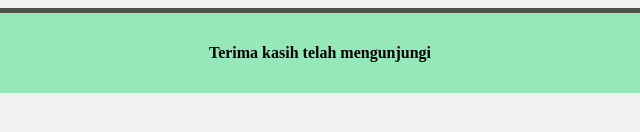
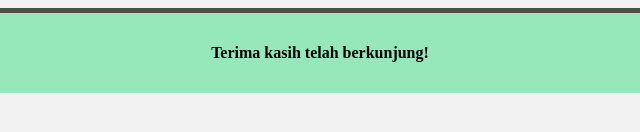
Before and after one commit to wannptra/Desain_Web_Semester_3, a plain HTML site: page index.html in a window 1280 px wide. Shown: the part 568-700 px from the top of the page, 320-960 px from the left. Drawn offline with Linux system fonts and the light colour scheme.

Commit message:
ngedit footer

```diff
--- a/index.html
+++ b/index.html
@@ -127,7 +127,7 @@
     </div>
 
     <div class="kaki">
-      <p><b>Terima kasih telah mengunjungi</b></p>
+      <p><b>Terima kasih telah berkunjung!</b></p>
     </div>
   </body>
 </html>
```
